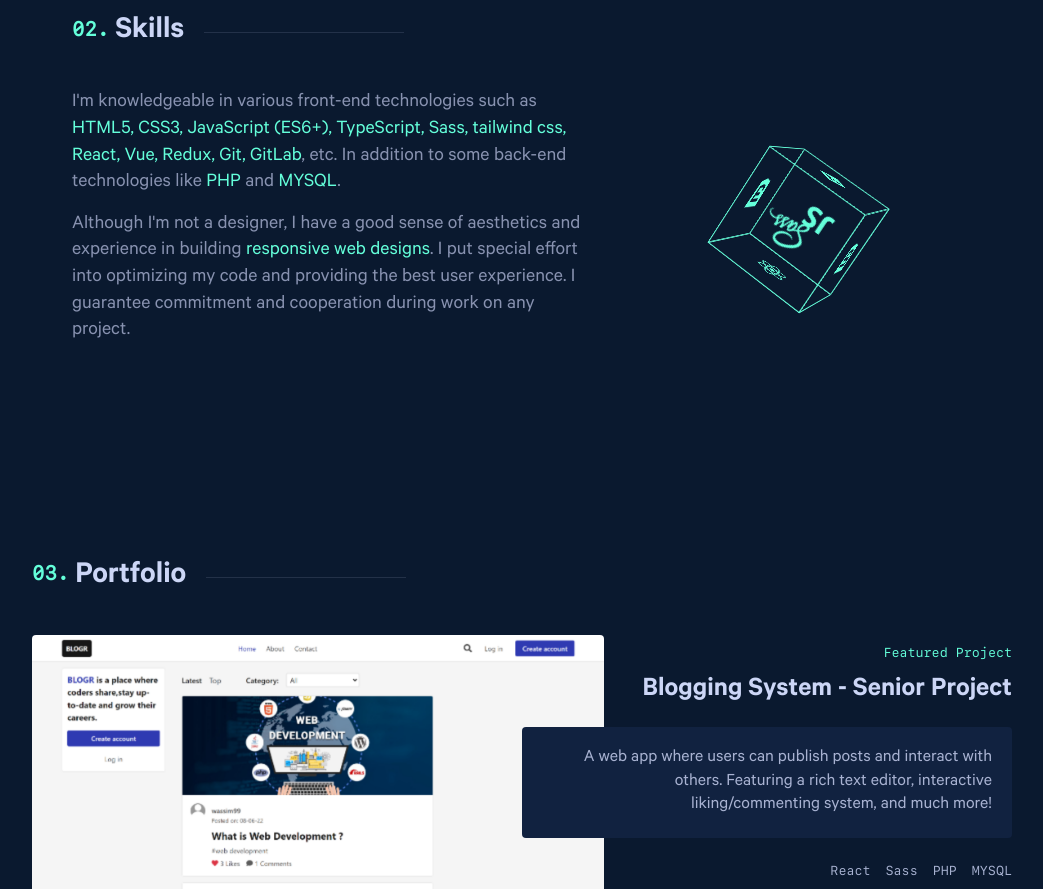
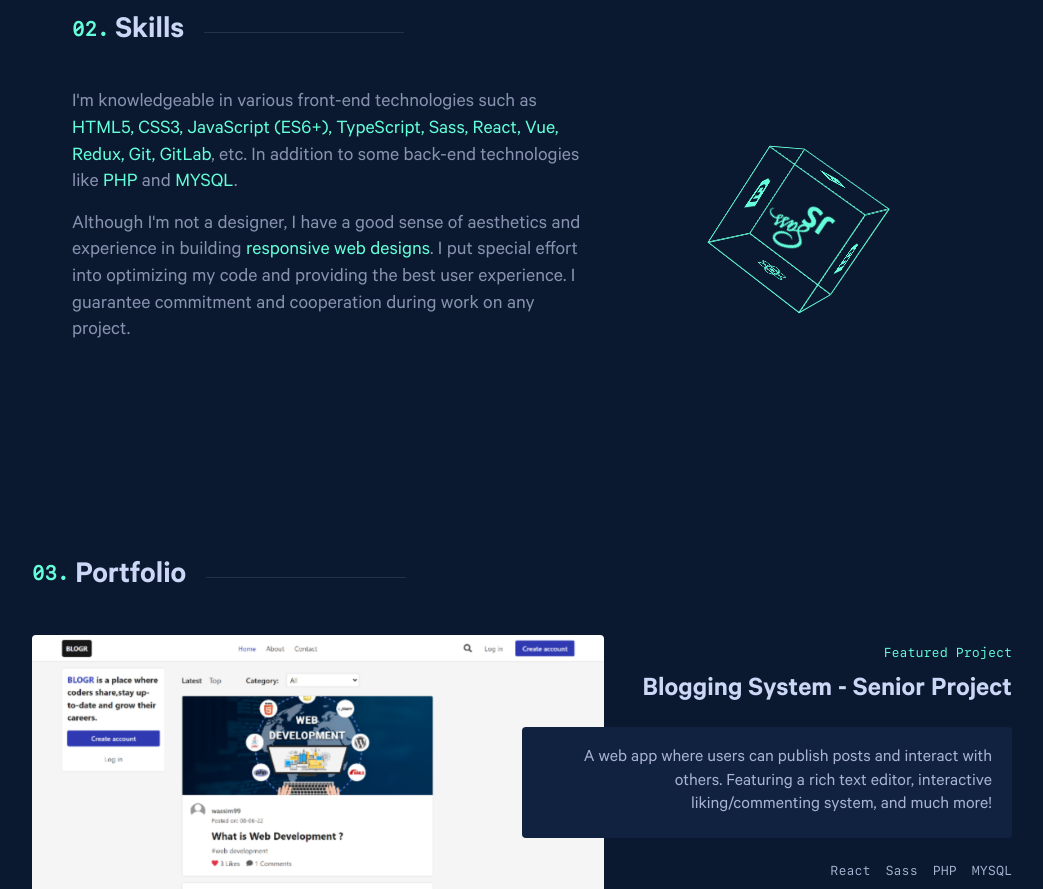
Before and after one commit to wassim-itani/Personal-Website, a React (Create React App) app: page / in a window 1280 px wide. Shown: the part 1460-2349 px from the top of the page, without its empty margins (118-1161 px from the left). Built offline with nearby package versions, Linux system fonts and the light colour scheme.

Commit message:
Edit skills text

```diff
--- a/src/sections/Skills/Skills.jsx
+++ b/src/sections/Skills/Skills.jsx
@@ -26,7 +26,7 @@ const Skills = () => {
           <p>
             I'm knowledgeable in various front-end technologies such as{" "}
             <span className="notice">
-              HTML5, CSS3, JavaScript (ES6+), TypeScript, Sass, tailwind css, React, Vue, Redux, Git, GitLab
+              HTML5, CSS3, JavaScript (ES6+), TypeScript, Sass, React, Vue, Redux, Git, GitLab
             </span>
             , etc. In addition to some back-end technologies like{" "}
             <span className="notice">PHP</span> and{" "}
```
